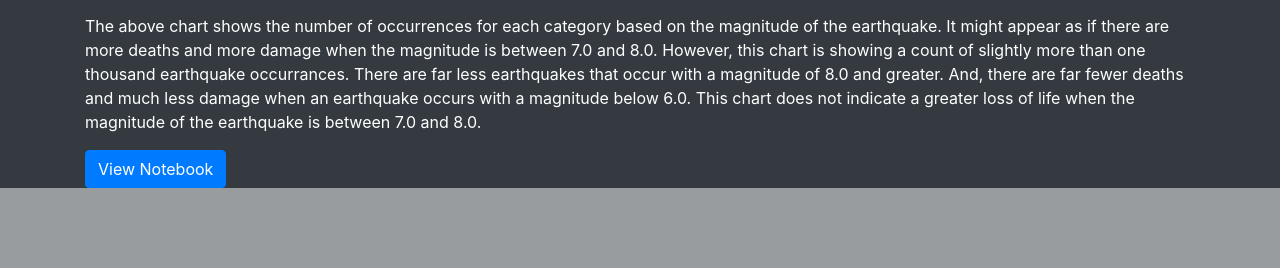
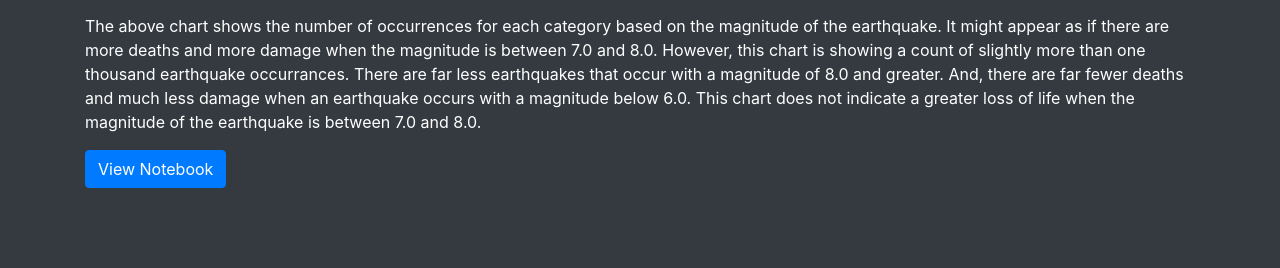
Before and after one commit to labs13-quake-viewer/ds-application, a Flask app: page /damage in a window 1280 px wide. Shown: the part 1037-1305 px from the top of the page. Before the commit the page ends 1225 px from the top, so only its background shows below. Run offline with Flask 3, Linux system fonts and the light colour scheme; some libraries are stand-ins or nearby versions.

Commit message:
Added spacing to the bottom of all pages

```diff
--- a/app/templates/layout.html
+++ b/app/templates/layout.html
@@ -17,6 +17,7 @@
     <div class="container">
       {% block body %}
       {% endblock body %}
+      <div class="body-padding"></div>
     </div>
   </body>
   {% block outofbody %}
```
